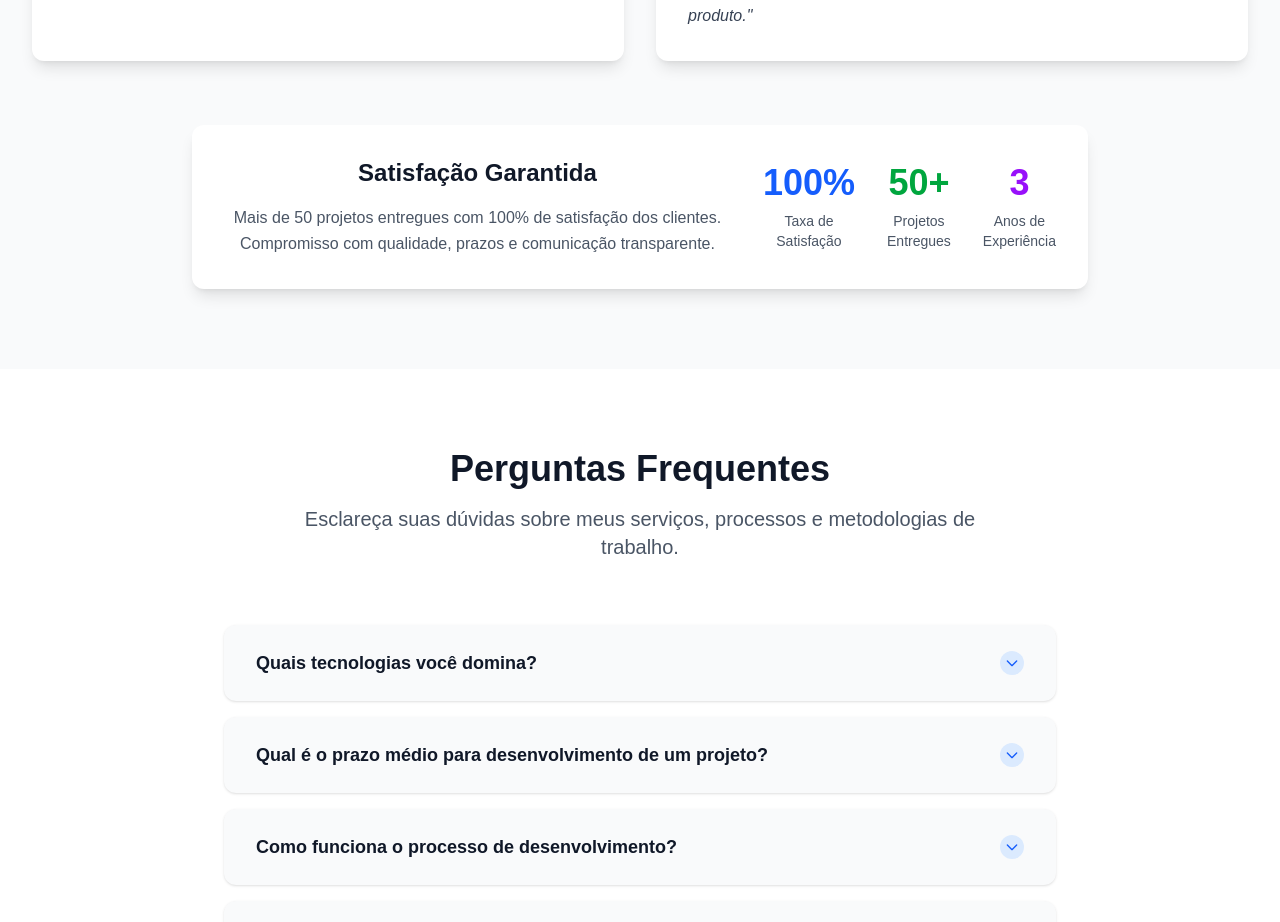
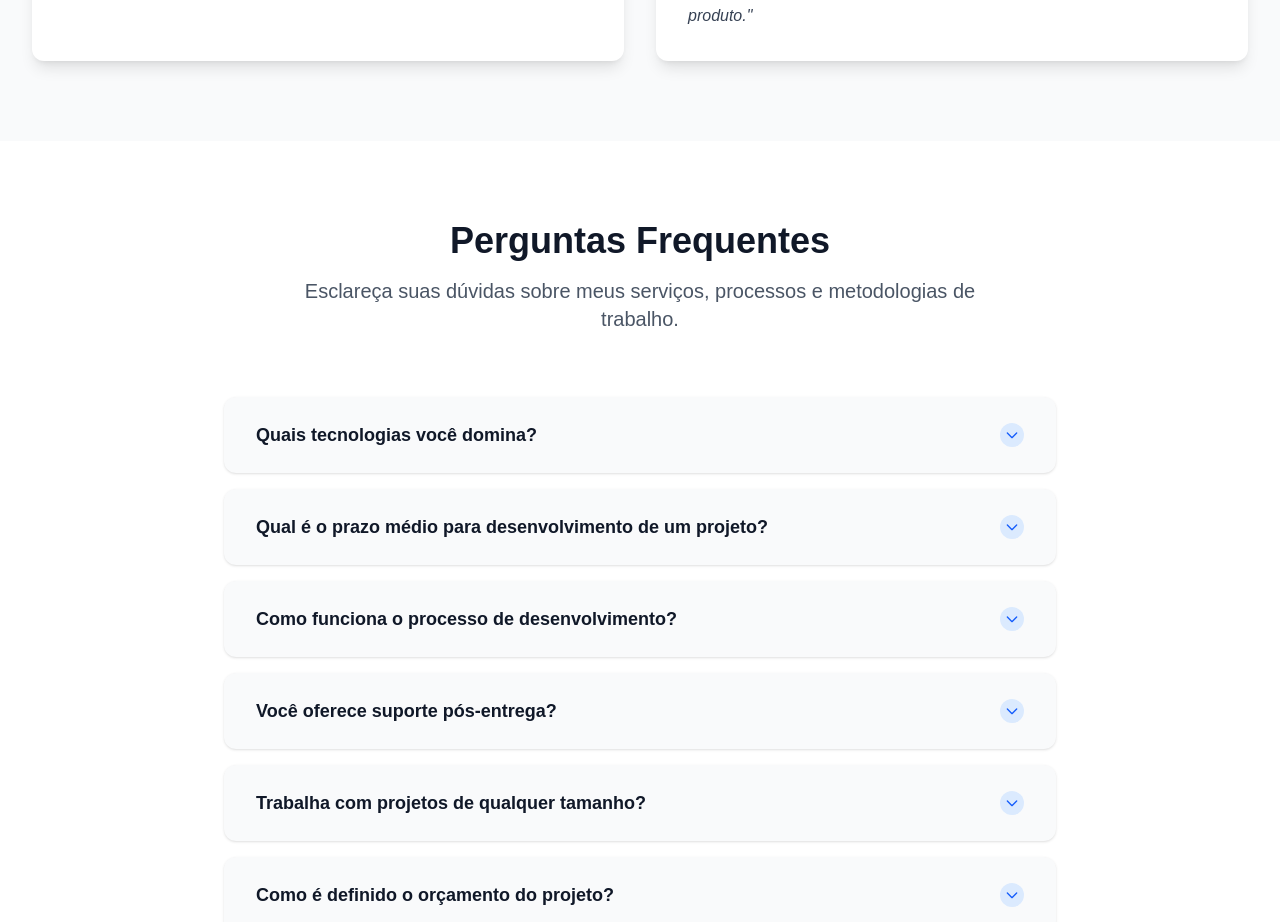
Before and after one commit to olivmath/mylp, a Next.js app: page / in a window 1280 px wide. Shown: the part 3485-4407 px from the top of the page. Built offline with nearby package versions, Linux system fonts and the light colour scheme.

Commit message:
style(Testemunhos): standardize quotes and formatting in testimonials component
Remove satisfaction guarantee section and clean up code formatting

```diff
--- a/src/components/Testemunhos.tsx
+++ b/src/components/Testemunhos.tsx
@@ -1,4 +1,4 @@
-import React from 'react';
+import React from "react";
 
 const Testemunhos = () => {
   const testimonials = [
@@ -6,34 +6,38 @@ const Testemunhos = () => {
       name: "Maria Silva",
       role: "CEO, TechStart",
       company: "TechStart",
-      content: "Trabalhar com este desenvolvedor foi uma experiência excepcional. Entregou o projeto antes do prazo e superou todas as expectativas de qualidade.",
+      content:
+        "Trabalhar com este desenvolvedor foi uma experiência excepcional. Entregou o projeto antes do prazo e superou todas as expectativas de qualidade.",
       avatar: "👩‍💼",
-      rating: 5
+      rating: 5,
     },
     {
       name: "João Santos",
       role: "CTO, InnovaCorp",
       company: "InnovaCorp",
-      content: "Código limpo, documentação impecável e comunicação excelente. Definitivamente um profissional que recomendo para projetos complexos.",
+      content:
+        "Código limpo, documentação impecável e comunicação excelente. Definitivamente um profissional que recomendo para projetos complexos.",
       avatar: "👨‍💻",
-      rating: 5
+      rating: 5,
     },
     {
       name: "Ana Costa",
       role: "Product Manager, DigitalFlow",
       company: "DigitalFlow",
-      content: "Impressionante capacidade de transformar ideias complexas em soluções elegantes e funcionais. Um verdadeiro parceiro de negócios.",
+      content:
+        "Impressionante capacidade de transformar ideias complexas em soluções elegantes e funcionais. Um verdadeiro parceiro de negócios.",
       avatar: "👩‍🚀",
-      rating: 5
+      rating: 5,
     },
     {
       name: "Carlos Oliveira",
       role: "Founder, StartupX",
       company: "StartupX",
-      content: "Além das habilidades técnicas excepcionais, demonstrou grande compreensão do negócio e contribuiu com insights valiosos para o produto.",
+      content:
+        "Além das habilidades técnicas excepcionais, demonstrou grande compreensão do negócio e contribuiu com insights valiosos para o produto.",
       avatar: "👨‍🎯",
-      rating: 5
-    }
+      rating: 5,
+    },
   ];
 
   const renderStars = (rating: number) => {
@@ -41,7 +45,7 @@ const Testemunhos = () => {
       <span
         key={index}
         className={`text-xl ${
-          index < rating ? 'text-yellow-400' : 'text-gray-300'
+          index < rating ? "text-yellow-400" : "text-gray-300"
         }`}
       >
         ⭐
@@ -57,7 +61,8 @@ const Testemunhos = () => {
             O Que Dizem Sobre Meu Trabalho
           </h2>
           <p className="text-xl text-gray-600 max-w-2xl mx-auto">
-            Feedback de clientes e parceiros que confiaram em meu trabalho para transformar suas ideias em realidade.
+            Feedback de clientes e parceiros que confiaram em meu trabalho para
+            transformar suas ideias em realidade.
           </p>
         </div>
 
@@ -80,9 +85,7 @@ const Testemunhos = () => {
                 </div>
               </div>
 
-              <div className="flex mb-4">
-                {renderStars(testimonial.rating)}
-              </div>
+              <div className="flex mb-4">{renderStars(testimonial.rating)}</div>
 
               <blockquote className="text-gray-700 leading-relaxed italic">
                 "{testimonial.content}"
@@ -90,40 +93,6 @@ const Testemunhos = () => {
             </div>
           ))}
         </div>
-
-        <div className="mt-16 text-center">
-          <div className="bg-white rounded-xl shadow-lg p-8 max-w-4xl mx-auto">
-            <div className="flex flex-col md:flex-row items-center gap-8">
-              <div className="flex-1">
-                <h3 className="text-2xl font-bold text-gray-900 mb-4">
-                  Satisfação Garantida
-                </h3>
-                <p className="text-gray-600 leading-relaxed">
-                  Mais de 50 projetos entregues com 100% de satisfação dos clientes.
-                  Compromisso com qualidade, prazos e comunicação transparente.
-                </p>
-              </div>
-              <div className="flex flex-col items-center">
-                <div className="text-4xl font-bold text-blue-600 mb-2">100%</div>
-                <div className="text-sm text-gray-600 text-center">
-                  Taxa de<br />Satisfação
-                </div>
-              </div>
-              <div className="flex flex-col items-center">
-                <div className="text-4xl font-bold text-green-600 mb-2">50+</div>
-                <div className="text-sm text-gray-600 text-center">
-                  Projetos<br />Entregues
-                </div>
-              </div>
-              <div className="flex flex-col items-center">
-                <div className="text-4xl font-bold text-purple-600 mb-2">3</div>
-                <div className="text-sm text-gray-600 text-center">
-                  Anos de<br />Experiência
-                </div>
-              </div>
-            </div>
-          </div>
-        </div>
       </div>
     </section>
   );
```
